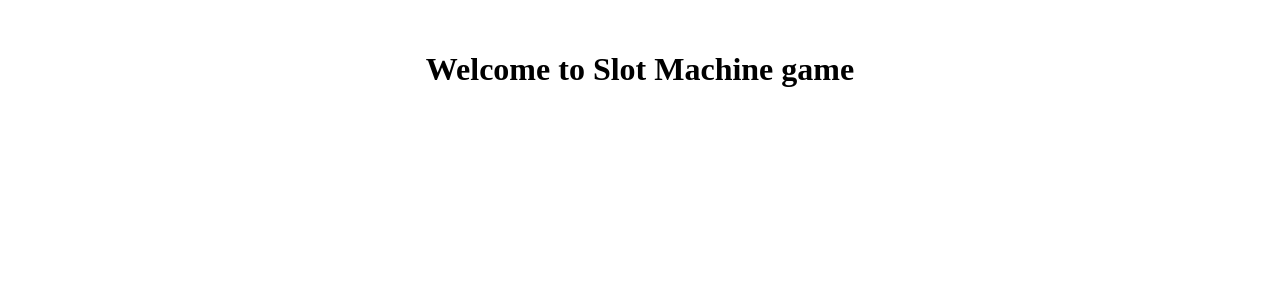
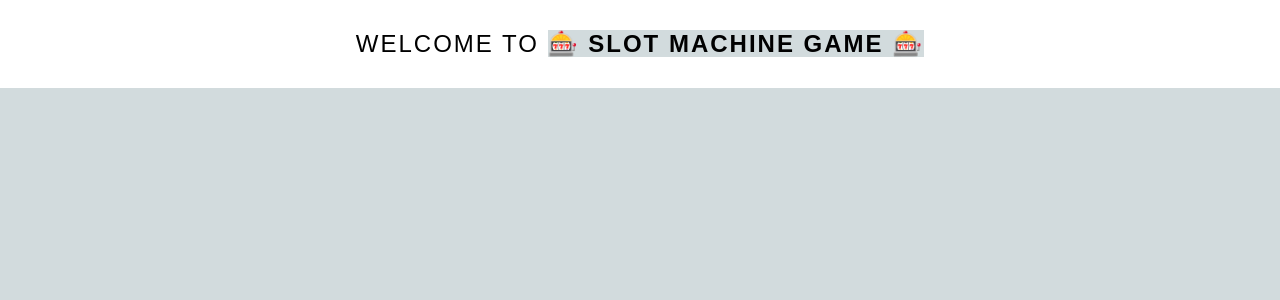
Before and after one commit to Sajjad124/slot-machine, a React (Create React App) app: page / in a window 1280 px wide. Shown: the top 300 px of the page. Built offline with nearby package versions, Linux system fonts and the light colour scheme.

Commit message:
add emoji in vs code
add emoji using emojisense extension

```diff
--- a/src/App.js
+++ b/src/App.js
@@ -1,16 +1,25 @@
-import React from 'react';
+import React from "react";
+import "./App.css";
 
-import './App.css';
+const slotM = () =>{
+  let x  = " 😄 "
+}
 
-
-
-
-const App = ()=> {
+const App = () => {
   return (
-    <div className="App">
-      <h1 className='heading_style'> Welcome to <span style={{fontWeight:"bold"}}>Slot Machine game</span></h1>
+    <div>
+      <div className="App">
+        <h1 className="heading_style">
+          {" "}
+          Welcome to{" "}
+          <span style={{ fontWeight: "bold" }}>🎰 Slot Machine game 🎰</span>
+        </h1>
+      </div>
+      <div>
+        <slotM/>
+      </div>
     </div>
   );
-}
+};
 
 export default App;
--- a/src/index.css
+++ b/src/index.css
@@ -7,11 +7,25 @@ body {
   -moz-osx-font-smoothing: grayscale; */
   font-style: normal;
 }
-
+*{
+  box-sizing: border-box;
+  padding: 0;
+  margin: 0;
+  background-color: #d2dbdd;
+}
 code {
   /* font-family: source-code-pro, Menlo, Monaco, Consolas, 'Courier New',
     monospace; */
 }
 .heading_style{
   padding: 30px 0;
+  text-align: center;
+  font-family: "Raleway", sans-serif;
+  text-transform: uppercase;
+  letter-spacing: 2px;
+  font-weight: 500;
+  background-color: #fff;
+  font-size: 1.5rem;
+  margin-bottom: 30px;
+
 }
```
